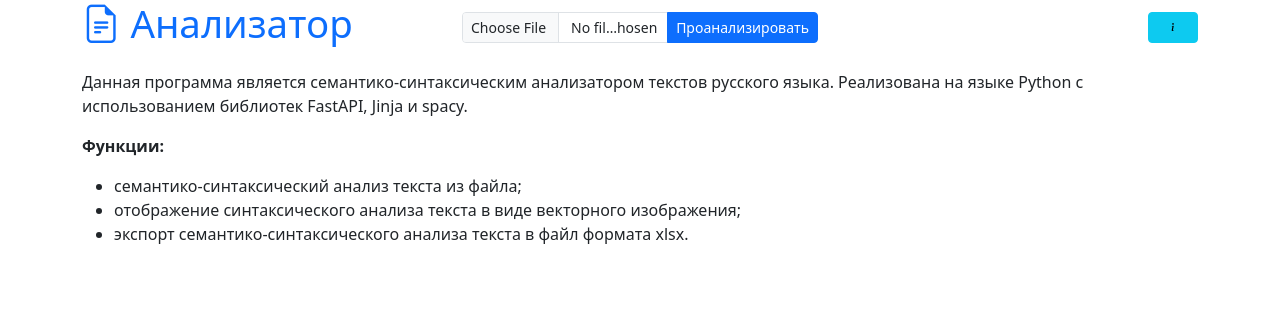
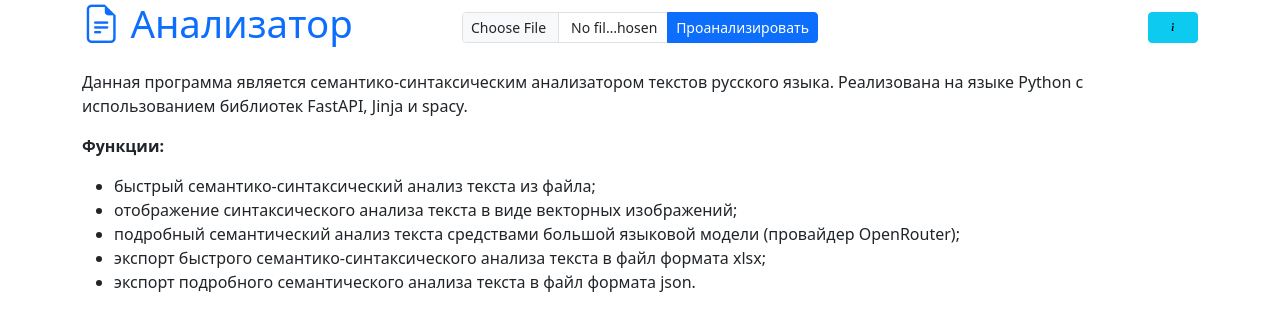
Before and after one commit to cr0iss4nt/syntax_analyzer, a FastAPI app: page /info/ in a window 1280 px wide. Shown: the top 331 px of the page. Run offline with FastAPI, Linux system fonts and the light colour scheme; some libraries are stand-ins or nearby versions.

Commit message:
Updated info.html

```diff
--- a/templates/info.html
+++ b/templates/info.html
@@ -6,9 +6,11 @@
     <p>Данная программа является семантико-синтаксическим анализатором текстов русского языка. Реализована на языке Python с использованием библиотек FastAPI, Jinja и spacy.</p>
     <p><strong>Функции:</strong></p>
     <ul>
-        <li>семантико-синтаксический анализ текста из файла;</li>
-        <li>отображение синтаксического анализа текста в виде векторного изображения;</li>
-        <li>экспорт семантико-синтаксического анализа текста в файл формата xlsx.</li>
+        <li>быстрый семантико-синтаксический анализ текста из файла;</li>
+        <li>отображение синтаксического анализа текста в виде векторных изображений;</li>
+        <li>подробный семантический анализ текста средствами большой языковой модели (провайдер OpenRouter);</li>
+        <li>экспорт быстрого семантико-синтаксического анализа текста в файл формата xlsx;</li>
+        <li>экспорт подробного семантического анализа текста в файл формата json.</li>
     </ul>
 
 {% endblock %}
```
